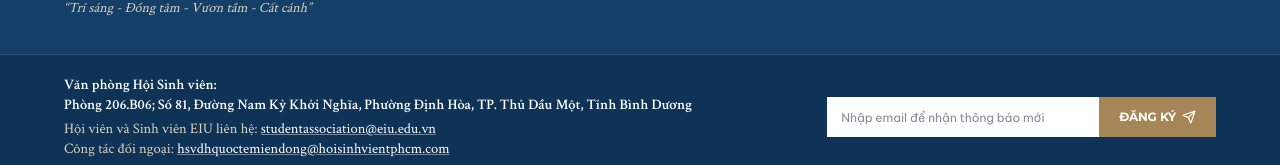
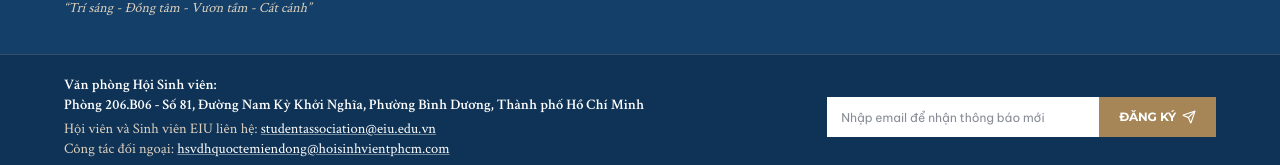
Before and after one commit to Yukanya/hsveiu-e-portal, a Next.js app: page /workspace in a window 1280 px wide. Shown: the part 1216-1381 px from the top of the page. Built offline with nearby package versions, Linux system fonts and the light colour scheme.

Commit message:
fix: update office address in PublicFooter component for accuracy

```diff
--- a/src/components/public/public-footer.tsx
+++ b/src/components/public/public-footer.tsx
@@ -230,7 +230,7 @@ function PublicFooterInner() {
           <div className="font-eiu-serif text-[14.5px] leading-snug text-[#DED1BE] space-y-1">
             <p className="text-white font-semibold">
               Văn phòng Hội Sinh viên: <br />
-              Phòng 206.B06; Số 81, Đường Nam Kỳ Khởi Nghĩa, Phường Định Hòa, TP. Thủ Dầu Một, Tỉnh Bình Dương
+              Phòng 206.B06 - Số 81, Đường Nam Kỳ Khởi Nghĩa, Phường Bình Dương, Thành phố Hồ Chí Minh
             </p>
             <p>
               Hội viên và Sinh viên EIU liên hệ:{' '}
```
